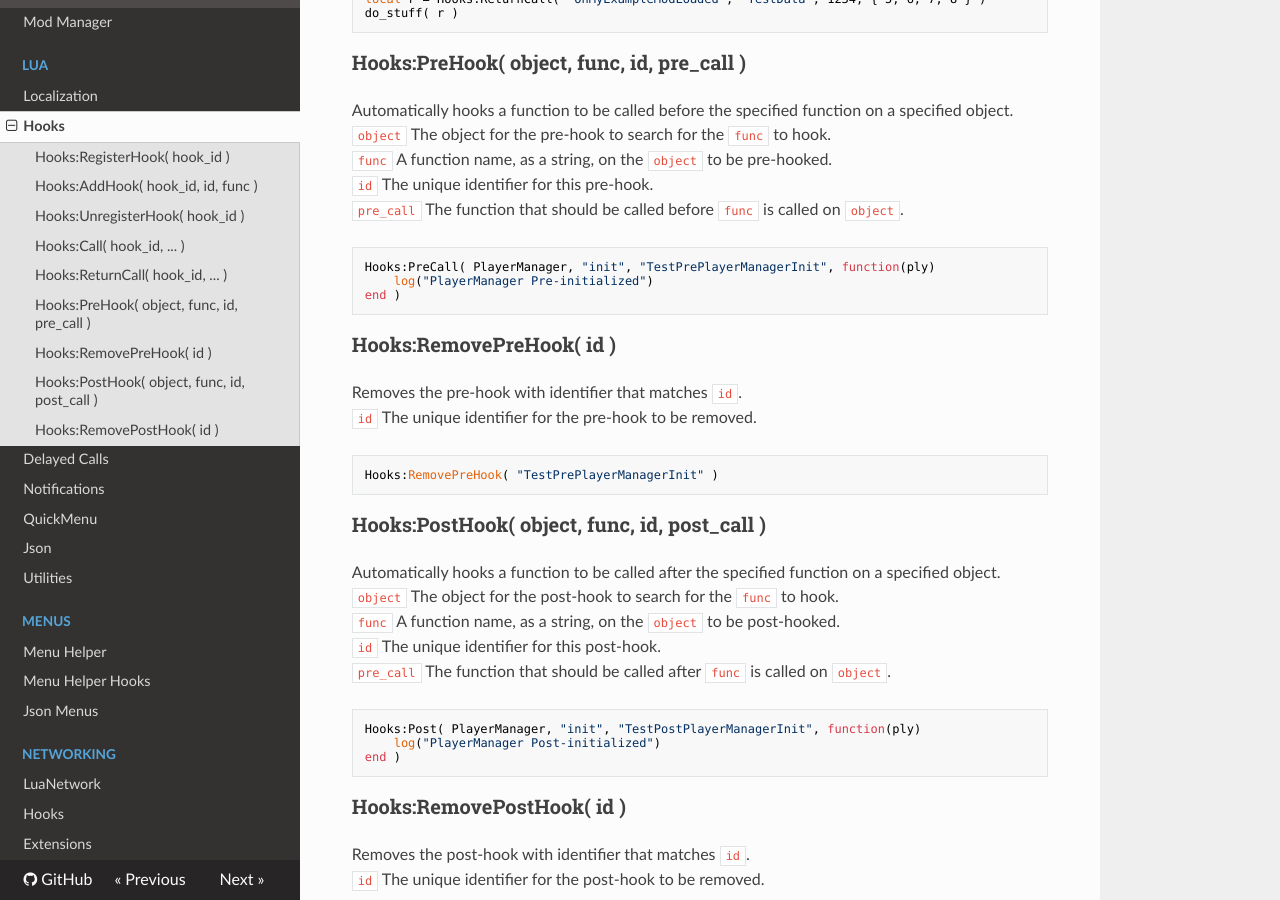
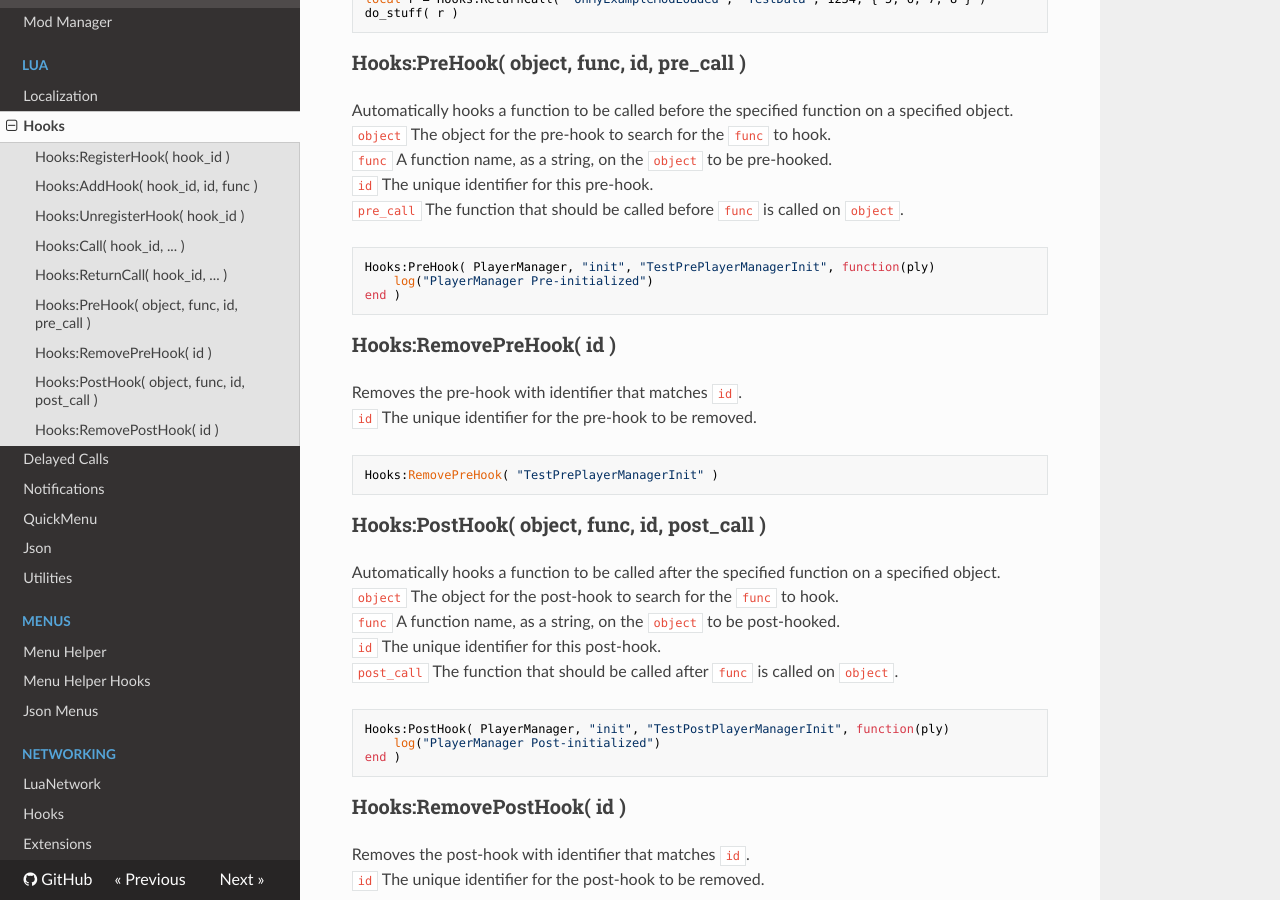
Before and after one commit to JamesWilko/Payday-2-BLT-Docs, an MkDocs documentation site: the page built from docs/lua/hooks.md, in a window 1280 px wide and 900 px high, scrolled down 1367 px. Built offline with MkDocs 1.6.1, drawn with Linux system fonts in a browser that asks for light colours; nearby versions of some CDN libraries; old or Windows-style settings are respelled for this version of MkDocs.

Commit message:
Update hooks.md

```diff
--- a/docs/lua/hooks.md
+++ b/docs/lua/hooks.md
@@ -54,7 +54,7 @@ Automatically hooks a function to be called before the specified function on a s
 `id` The unique identifier for this pre-hook.
 `pre_call` The function that should be called before `func` is called on `object`.
 
-	Hooks:PreCall( PlayerManager, "init", "TestPrePlayerManagerInit", function(ply)
+	Hooks:PreHook( PlayerManager, "init", "TestPrePlayerManagerInit", function(ply)
 		log("PlayerManager Pre-initialized")
 	end )
 
@@ -69,9 +69,9 @@ Automatically hooks a function to be called after the specified function on a sp
 `object` The object for the post-hook to search for the `func` to hook.
 `func` A function name, as a string, on the `object` to be post-hooked.
 `id` The unique identifier for this post-hook.
-`pre_call` The function that should be called after `func` is called on `object`.
+`post_call` The function that should be called after `func` is called on `object`.
 
-	Hooks:Post( PlayerManager, "init", "TestPostPlayerManagerInit", function(ply)
+	Hooks:PostHook( PlayerManager, "init", "TestPostPlayerManagerInit", function(ply)
 		log("PlayerManager Post-initialized")
 	end )
 
```
